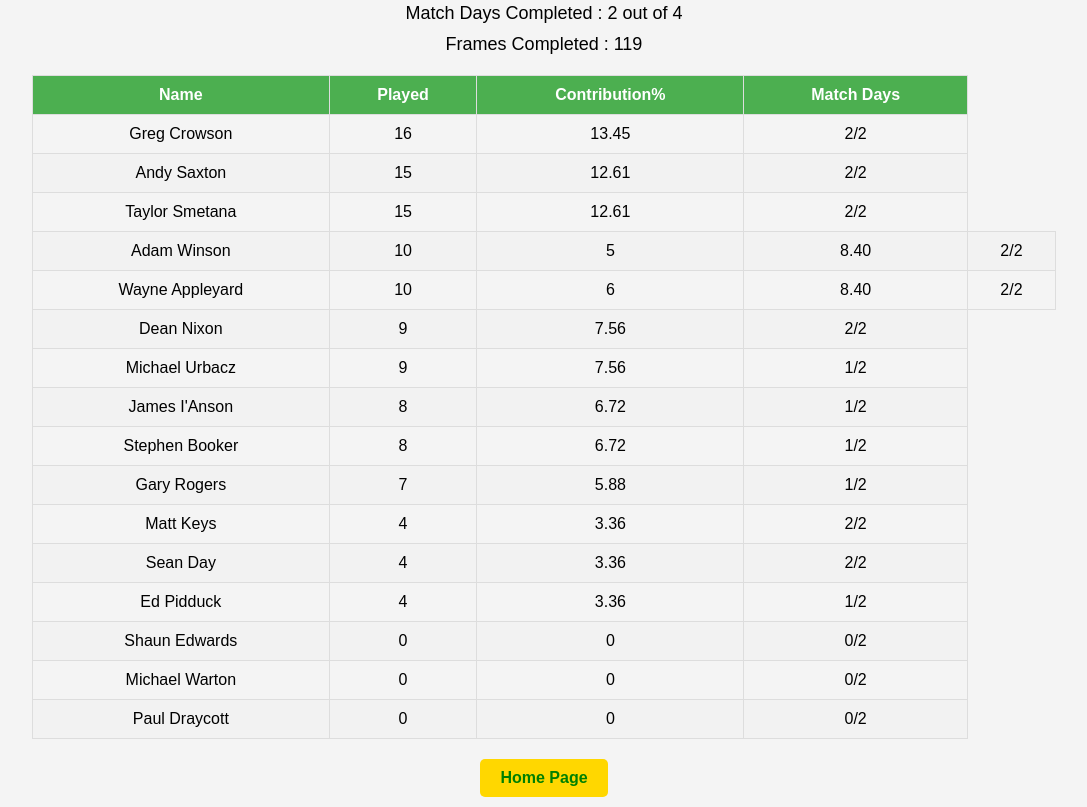
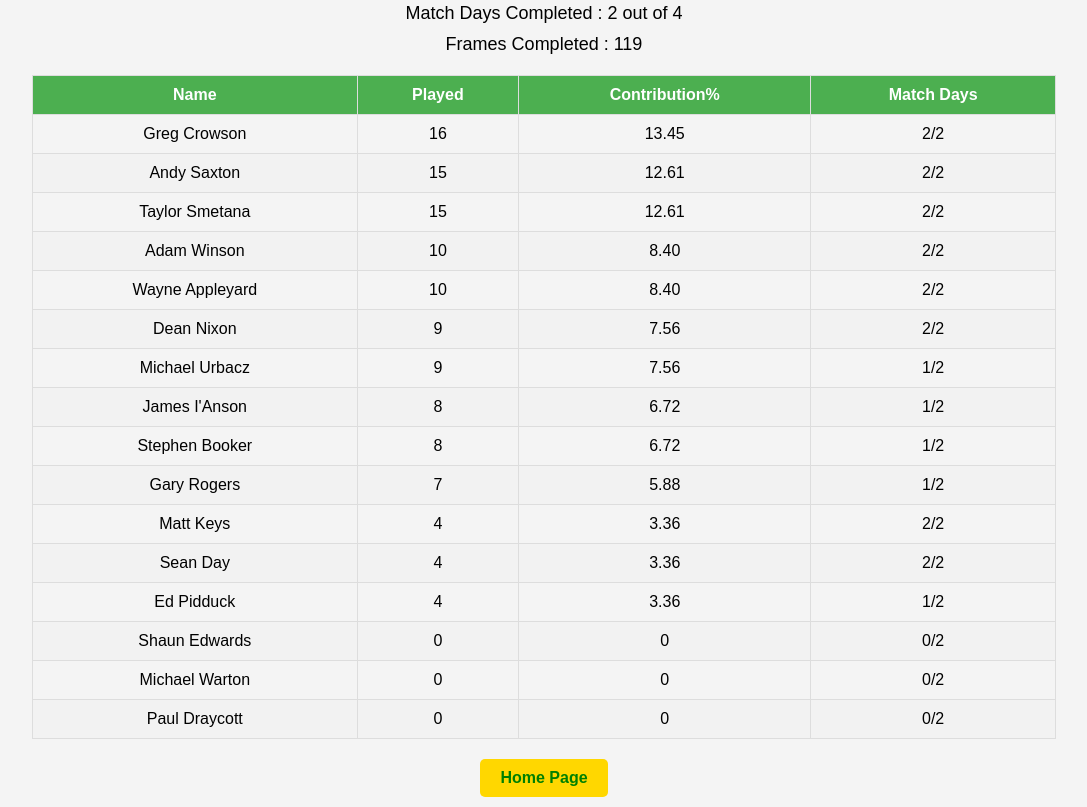
Before and after one commit to StaplefordCCIL/player-performance, a plain HTML site: page index.html in a window 1280 px wide. Shown: the part 821-1628 px from the top of the page, without its empty margins (96-1183 px from the left). Drawn offline with Linux system fonts and the light colour scheme.

Commit message:
Update index.html

```diff
--- a/index.html
+++ b/index.html
@@ -231,14 +231,12 @@
         <tr>
             <td>Adam Winson</td>
             <td>10</td>
-            <td>5</td>
             <td>8.40</td>
             <td>2/2</td>
         </tr>
         <tr>
             <td>Wayne Appleyard</td>
             <td>10</td>
-            <td>6</td>
             <td>8.40</td>
             <td>2/2</td>
         </tr>
```
